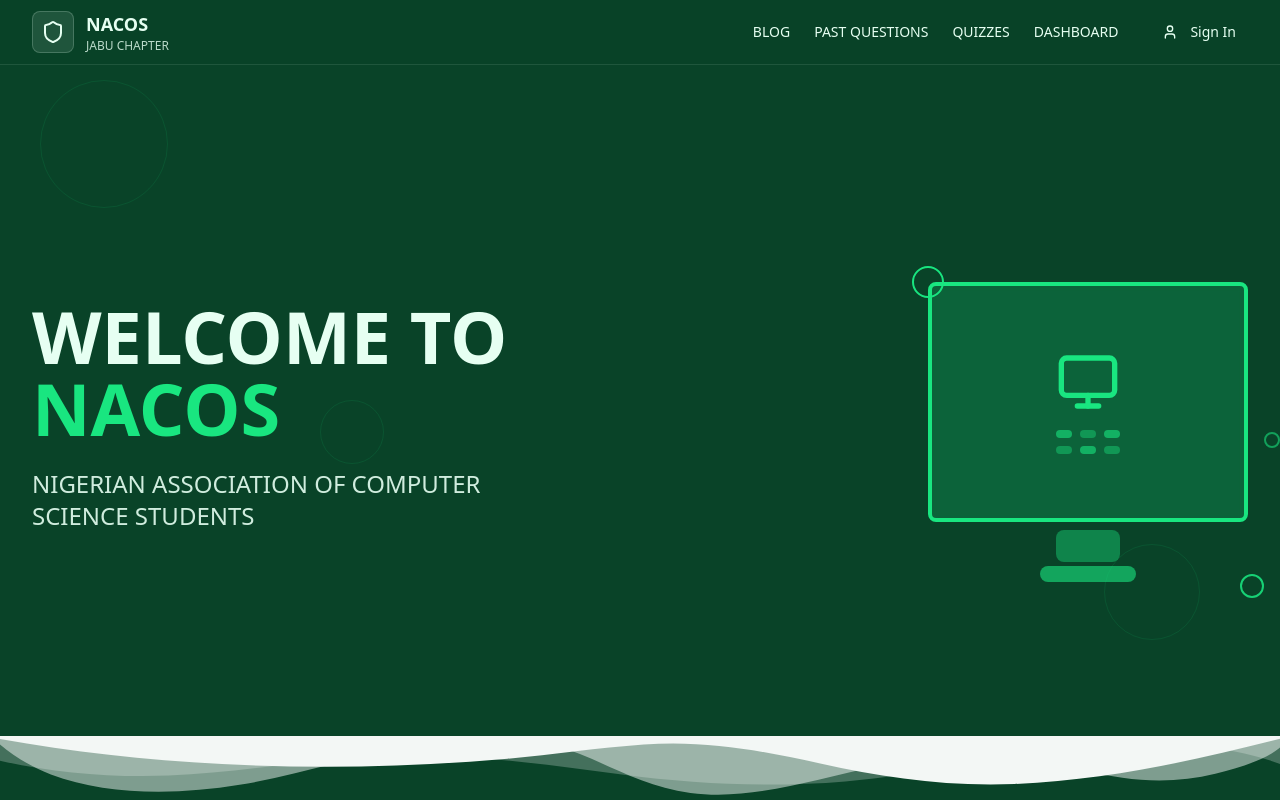
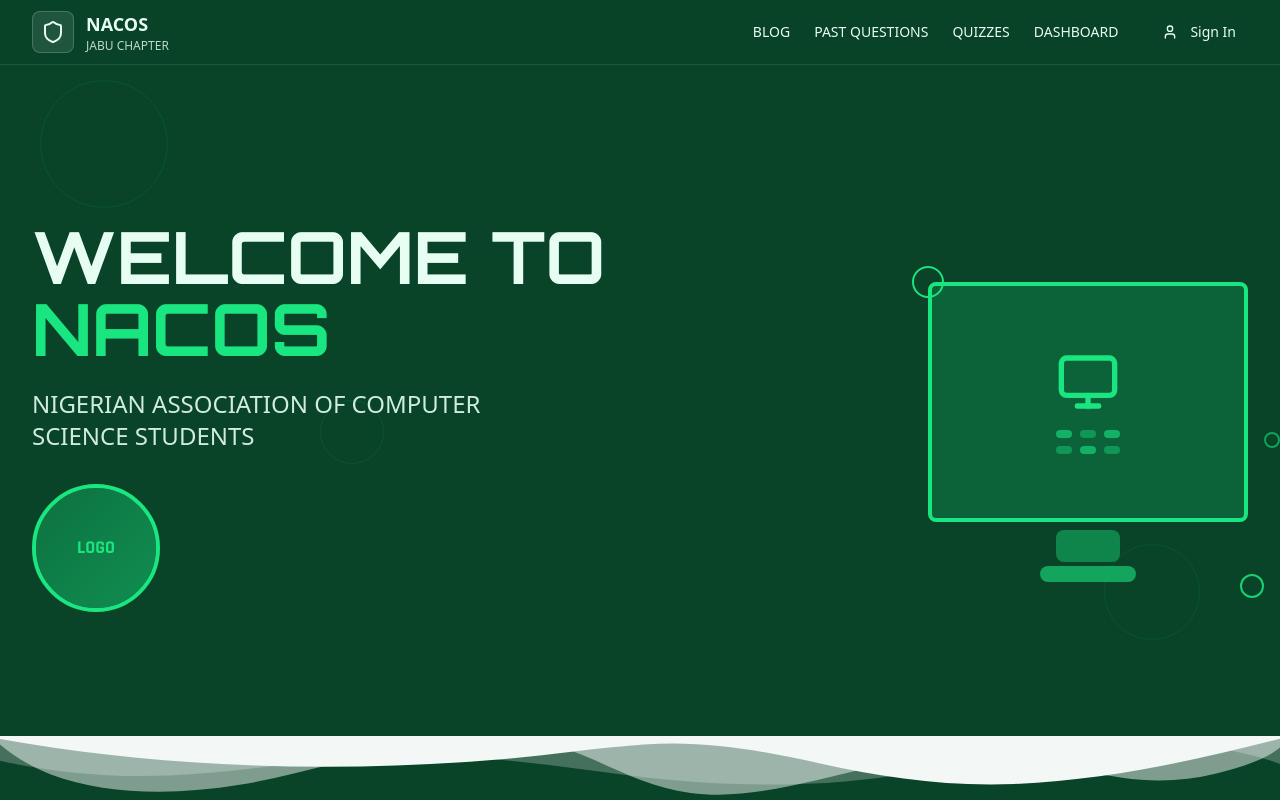
Before and after one commit to Mikecode2005/nacoswebsite, a React (Vite) app: page / in a window 1280 px wide. Shown: the top 800 px of the page. Built offline with nearby package versions, Linux system fonts and the light colour scheme.

Commit message:
Add font and index page changes
Implement font changes and add a circular image frame to the index page.

```diff
--- a/index.html
+++ b/index.html
@@ -15,6 +15,11 @@
     <meta name="twitter:card" content="summary_large_image" />
     <meta name="twitter:site" content="@lovable_dev" />
     <meta name="twitter:image" content="https://lovable.dev/opengraph-image-p98pqg.png" />
+
+    <!-- Custom Fonts -->
+    <link rel="preconnect" href="https://fonts.googleapis.com">
+    <link rel="preconnect" href="https://fonts.gstatic.com" crossorigin>
+    <link href="https://fonts.googleapis.com/css2?family=Orbitron:wght@400;700;900&family=Exo+2:wght@300;400;500;600;700&family=Rajdhani:wght@300;400;500;600;700&display=swap" rel="stylesheet">
   </head>
 
   <body>
--- a/src/components/HeroSection.tsx
+++ b/src/components/HeroSection.tsx
@@ -14,12 +14,21 @@ const HeroSection = () => {
         <div className="grid lg:grid-cols-2 gap-12 items-center">
           {/* Left Content */}
           <div className="text-primary-foreground">
-            <h1 className="text-4xl sm:text-5xl lg:text-6xl xl:text-7xl font-bold leading-tight mb-6">
+            <h1 className="text-4xl sm:text-5xl lg:text-6xl xl:text-7xl font-orbitron font-bold leading-tight mb-6">
               WELCOME TO <span className="text-hero-accent">NACOS</span>
             </h1>
-            <p className="text-lg sm:text-xl lg:text-2xl mb-8 opacity-90 max-w-lg">
+            <p className="text-lg sm:text-xl lg:text-2xl mb-8 opacity-90 max-w-lg font-exo">
               NIGERIAN ASSOCIATION OF COMPUTER SCIENCE STUDENTS
             </p>
+
+            {/* Circular Picture Frame */}
+            <div className="mt-8 mb-8">
+              <div className="w-32 h-32 mx-auto lg:mx-0 rounded-full border-4 border-hero-accent bg-hero-accent/10 flex items-center justify-center overflow-hidden">
+                <div className="w-full h-full rounded-full bg-gradient-to-br from-hero-accent/20 to-hero-accent/40 flex items-center justify-center">
+                  <span className="text-hero-accent font-rajdhani font-bold text-lg">LOGO</span>
+                </div>
+              </div>
+            </div>
           </div>
 
           {/* Right Illustration */}
--- a/tailwind.config.ts
+++ b/tailwind.config.ts
@@ -71,6 +71,11 @@ export default {
 				md: 'calc(var(--radius) - 2px)',
 				sm: 'calc(var(--radius) - 4px)'
 			},
+			fontFamily: {
+				'orbitron': ['Orbitron', 'monospace'],
+				'exo': ['Exo 2', 'sans-serif'],
+				'rajdhani': ['Rajdhani', 'sans-serif'],
+			},
 			keyframes: {
 				'accordion-down': {
 					from: {
```
